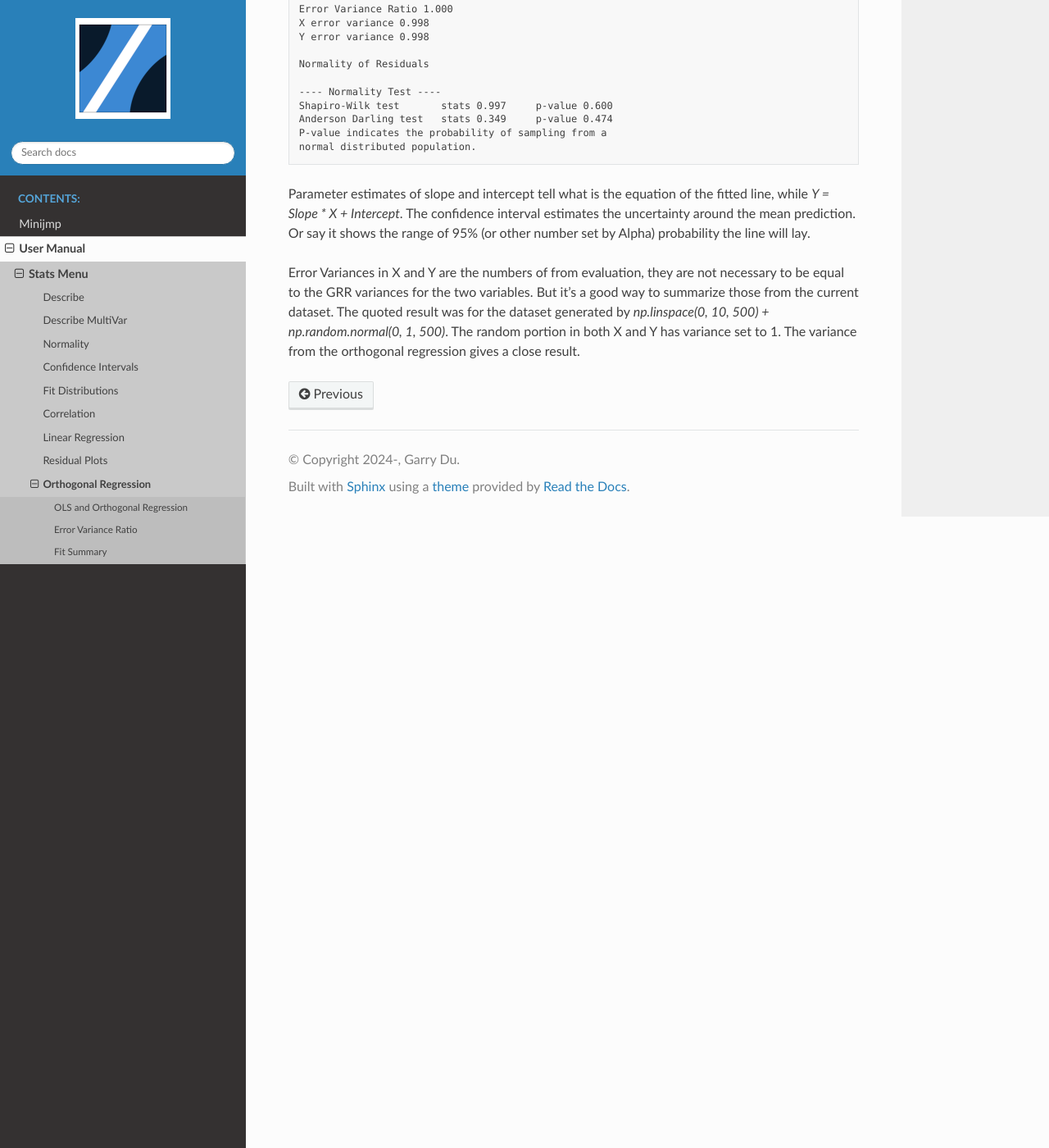
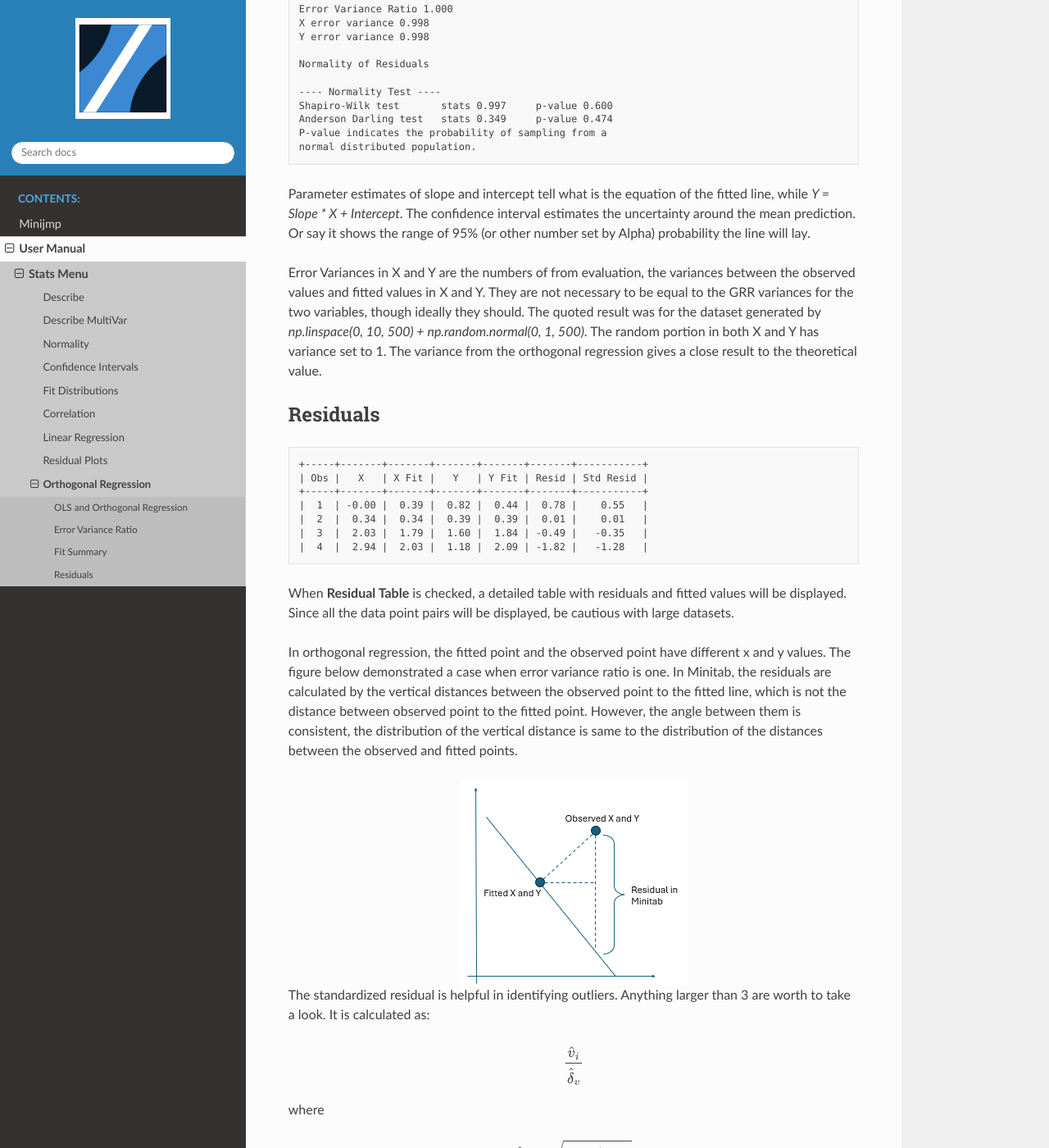
Before and after one commit to garrydu/Minijmp, a Sphinx documentation site: the page built from docs/usage/orthogonal.rst, in a window 1280 px wide and 1400 px high, scrolled down 4684 px. Shown: the whole window at 82% size. Built offline with Sphinx 7.4.7 and the Read the Docs theme 3.1.0, drawn with Linux system fonts in a browser that asks for light colours; some of the changed text lies outside the part shown.

Commit message:
done ortho

```diff
--- a/docs/usage/normality.rst
+++ b/docs/usage/normality.rst
@@ -21,6 +21,8 @@ A normality test is a statistical procedure used to determine whether a dataset
 - **Shapiro-Wilk Test:** The Shapiro-Wilk test is one of the most powerful normality tests, particularly effective for small to moderate sample sizes. It calculates a W statistic that measures how closely the sample data matches a normal distribution. A small W value indicates significant deviation from normality, leading to the rejection of the null hypothesis that the data is normally distributed.
 
 - **The Anderson-Darling test:** is another robust normality test that builds on the Kolmogorov-Smirnov test by giving more weight to the tails of the distribution. This makes it particularly sensitive to deviations in the tails of the data distribution. It calculates an A² statistic, with larger values indicating greater deviation from normality.
+
+- **p-Value:** The p-value shows the probability of null hypothesis is true, which is the samples were from a normal distribution. So when the p-value is smaller than the significance level, the null hypothesis should be rejected.
 
 .. list-table:: Differences Between Shapiro-Wilk and Anderson-Darling Tests
    :widths: 20 40 40
--- a/docs/usage/orthogonal.rst
+++ b/docs/usage/orthogonal.rst
@@ -156,4 +156,45 @@ Fit Summary
 
 Parameter estimates of slope and intercept tell what is the equation of the fitted line, while `Y = Slope * X + Intercept`. The confidence interval estimates the uncertainty around the mean prediction. Or say it shows the range of 95% (or other number set by Alpha) probability the line will lay.
 
-Error Variances in X and Y are the numbers of from evaluation, they are not necessary to be equal to the GRR variances for the two variables. But it's a good way to summarize those from the current dataset. The quoted result was for the dataset generated by `np.linspace(0, 10, 500) + np.random.normal(0, 1, 500)`. The random portion in both X and Y has variance set to 1. The variance from the orthogonal regression gives a close result.
+Error Variances in X and Y are the numbers of from evaluation, the variances between the observed values and fitted values in X and Y. They are not necessary to be equal to the GRR variances for the two variables, though ideally they should. The quoted result was for the dataset generated by `np.linspace(0, 10, 500) + np.random.normal(0, 1, 500)`. The random portion in both X and Y has variance set to 1. The variance from the orthogonal regression gives a close result to the theoretical value.
+
+Residuals
+---------
+
+.. code-block:: none
+
+   +-----+-------+-------+-------+-------+-------+-----------+
+   | Obs |   X   | X Fit |   Y   | Y Fit | Resid | Std Resid |
+   +-----+-------+-------+-------+-------+-------+-----------+
+   |  1  | -0.00 |  0.39 |  0.82 |  0.44 |  0.78 |    0.55   |
+   |  2  |  0.34 |  0.34 |  0.39 |  0.39 |  0.01 |    0.01   |
+   |  3  |  2.03 |  1.79 |  1.60 |  1.84 | -0.49 |   -0.35   |
+   |  4  |  2.94 |  2.03 |  1.18 |  2.09 | -1.82 |   -1.28   |
+
+When **Residual Table** is checked, a detailed table with residuals and fitted values will be displayed. Since all the data point pairs will be displayed, be cautious with large datasets.
+
+In orthogonal regression, the fitted point and the observed point have different x and y values. The figure below demonstrated a case when error variance ratio is one. In Minitab, the residuals are calculated by the vertical distances between the observed point to the fitted line, which is not the distance between observed point to the fitted point. However, the angle between them is consistent, the distribution of the vertical distance is same to the distribution of the distances between the observed and fitted points.
+
+.. image:: images/ortho_resid.png
+   :align: center
+
+The standardized residual is helpful in identifying outliers. Anything larger than 3 are worth to take a look. It is calculated as:
+
+.. math::
+
+   \frac{\hat{v}_i}{\hat{\delta}_v}
+
+where
+
+.. math::
+
+   \hat{\delta}_v = \sqrt{(\delta + \hat{\beta}_1^2)\sigma_u^2}
+
+
+- :math:`\hat{v}_i`: residual
+- :math:`\hat{\delta}_v`: standard deviation of residual
+- :math:`\delta`: error variance ratio
+- :math:`\hat{\beta}_1`: estimate of slope
+- :math:`\sigma_u^2`: estimate of error variance for X
+
+A normality test is also applied to the residual results by default. It helps to test if the residuals were from a normal distribution. More explanation of the ouput in the `Normality` section. `LINK <https://minijmp.readthedocs.io/en/latest/usage/normality.html>`_
```
Also changed, not shown: docs/usage/images/ortho_resid.png (added), 3 other files.
